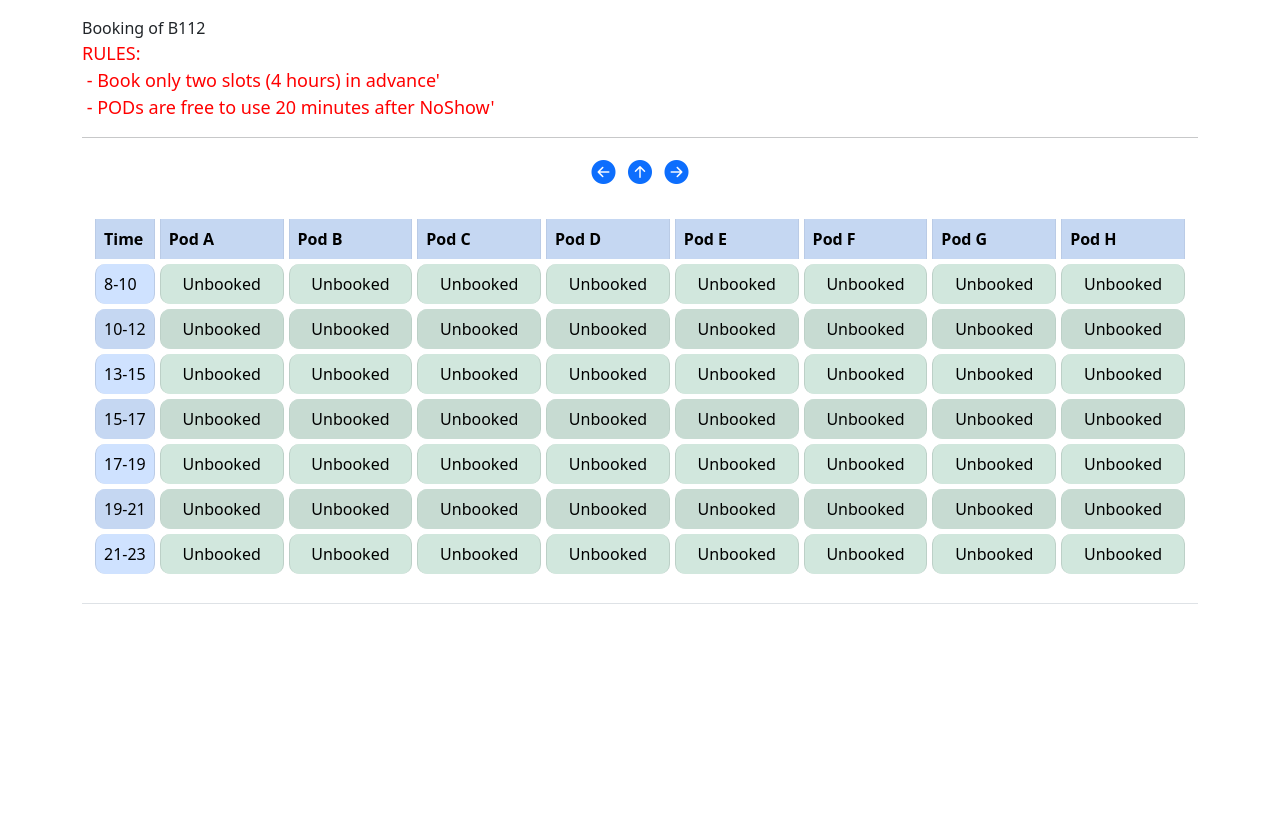
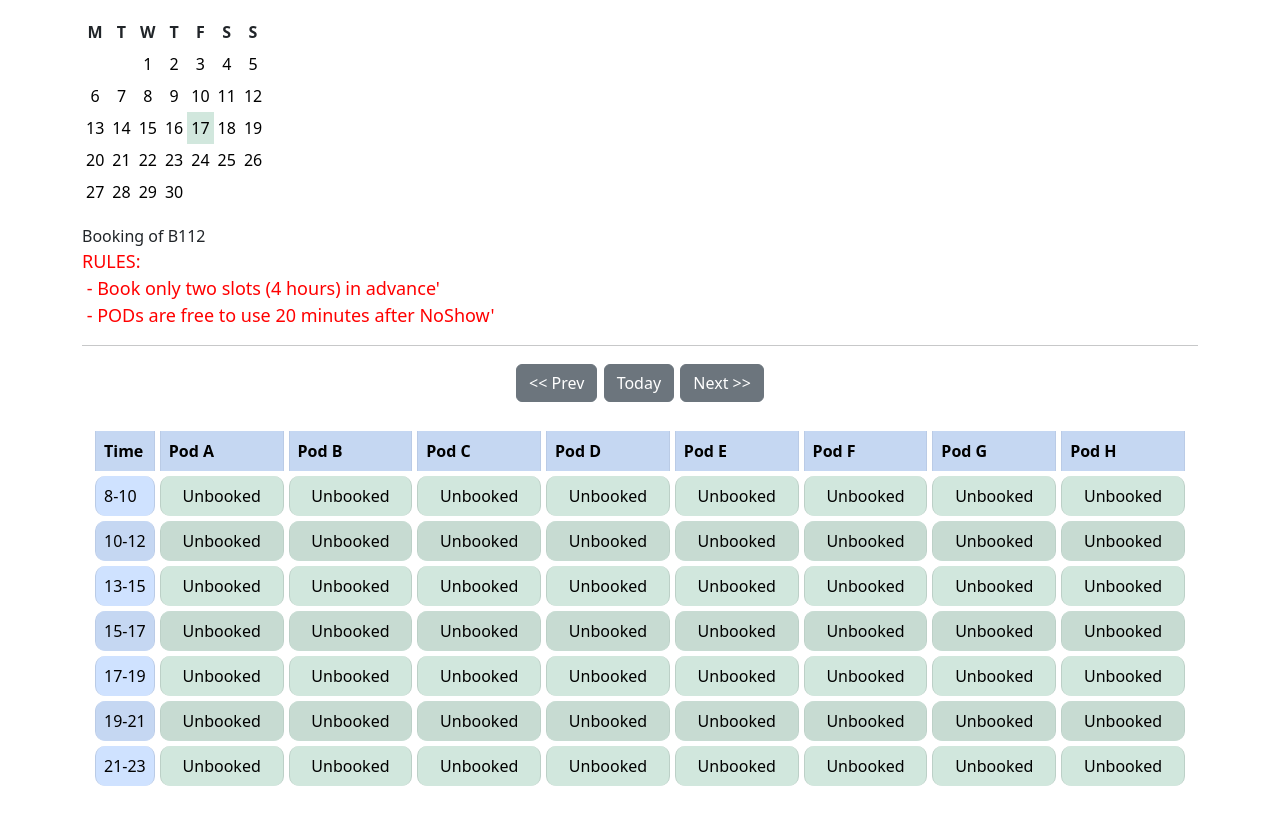
Before and after one commit to Telsak/podbooking, a Flask app: page /show/B112/22-06-17 in a window 1280 px wide. Shown: the part 56-871 px from the top of the page. Before the commit the page ends 660 px from the top, so only its background shows below. Run offline with Flask 2, Linux system fonts and the light colour scheme; data comes from the database, SQL or seed files in the repository; some libraries are stand-ins or nearby versions.

Commit message:
Some css and calendar stuff

```diff
--- a/datemagic.py
+++ b/datemagic.py
@@ -1,5 +1,8 @@
+from cgitb import html
 from time import localtime, mktime, time
 from datetime import datetime, date
+import calendar
+from calendar import HTMLCalendar
 
 def sec_to_date(sec):
     '''str_date returns in the format YY-M-D'''
@@ -57,3 +60,35 @@ def epoch_hr(epoch):
 def date_to_str():
     '''Todays date but without the leading 2 digits in 2022'''
     return str(date.today())[2:]
+
+def show_calendar(urldate, room):
+
+    class RoomCalendar(HTMLCalendar):
+        def __init__(self, today=[], *args, **kwargs):
+            super().__init__(*args, **kwargs)
+            self._today = today
+
+        def formatday(self, day, weekday):
+            today = datetime.now()
+            daystr = f'{str(today.year)[2:]}-{today.month}-{day}'
+            url = 'http://localhost:5000/show/ROOM/'
+            if day == self._today:
+                return f'<td class="today"><a href="{url}{daystr}" class="calurl">{day}</a></td>'
+            elif day == 0:
+                return '<td class="noday">&nbsp;</td>'
+            else:
+                return f'<td class="wday"><a class="calurl" href="{url}{daystr}">{day}</a></td>'
+
+    urldate = [int(x) for x in urldate.split('-')]
+    today_date = datetime.now()
+    html_raw = RoomCalendar(today=today_date.day).formatmonth(2000+urldate[0], urldate[1], withyear=False)
+    html_output = ''
+    for line in html_raw.split('\n'):
+        if 'month' not in line and 'table' not in line:
+            if 'class="mon"' in line:
+                line = '<tr><th class="dh">M</th><th class="dh">T</th><th class="dh">W</th><th class="dh">T</th><th class="dh">F</th><th class="dh">S</th><th class="dh">S</th></tr>'
+            if 'class="today"' in line:
+                line = line.replace('class="today"', 'class="today table-success"')
+            html_output += line
+    html_output = html_output.replace('ROOM', room)
+    return html_output
--- a/getapod.py
+++ b/getapod.py
@@ -9,7 +9,7 @@ from flask_wtf import FlaskForm
 from wtforms import StringField, SubmitField, PasswordField, HiddenField
 from wtforms.validators import DataRequired
 from flask_login import UserMixin, login_user, LoginManager, current_user, logout_user, login_required
-from datemagic import date_start_epoch, sec_to_date, date_to_sec, init_dates, date_to_str, check_book_epoch, epoch_hr
+from datemagic import date_start_epoch, sec_to_date, date_to_sec, init_dates, date_to_str, check_book_epoch, epoch_hr, show_calendar
 
 GRACE_MINUTES = 60
 BOOK_HOURS = [8,10,13,15,17,19,21]
@@ -49,6 +49,7 @@ app.jinja_env.globals.update(get_rooms=get_rooms)
 app.jinja_env.globals.update(get_users=get_users)
 app.jinja_env.globals.update(get_user=get_user)
 app.jinja_env.globals.update(get_db_bookings=get_db_bookings)
+app.jinja_env.globals.update(show_calendar=show_calendar)
 
 class LoginForm(FlaskForm):
     name = StringField("Username", validators=[DataRequired()])
--- /dev/null
+++ b/static/css/style.css
@@ -0,0 +1,22 @@
+.wday {
+    padding: 5px;
+    border-spacing: 5px;
+    text-align: center;
+}
+
+.dh {
+    text-align: center;
+    padding: 5px;
+    padding: 5px;
+}
+
+.today {
+    padding: 5px;
+    border-spacing: 5px;
+    text-align: center;
+}
+
+.calurl:link, .calurl:visited {
+    color: black;
+    text-decoration: none;
+}
--- a/templates/base.html
+++ b/templates/base.html
@@ -7,6 +7,7 @@
     <link rel="shortcut icon" href="{{ url_for('static', filename = 'favicon.ico') }}" type="image/x-icon">
     <link rel="icon" href="{{ url_for('static', filename = 'favicon.ico') }}" type="image/x-icon">
     <link href="https://cdn.jsdelivr.net/npm/bootstrap@5.2.0-beta1/dist/css/bootstrap.min.css" rel="stylesheet" integrity="sha384-0evHe/X+R7YkIZDRvuzKMRqM+OrBnVFBL6DOitfPri4tjfHxaWutUpFmBp4vmVor" crossorigin="anonymous">
+    <link href="{{ url_for('static', filename='css/style.css') }}" rel="stylesheet">
     <link rel="stylesheet" href="https://cdn.jsdelivr.net/npm/bootstrap-icons@1.3.0/font/bootstrap-icons.css">
   </head>
   <body>
--- a/templates/navbar.html
+++ b/templates/navbar.html
@@ -1,9 +1,9 @@
 <nav class="navbar navbar-expand-lg navbar-dark bg-dark">
     <div class="container-fluid">
-      <a class="navbar-brand" href="/">Podbokning</a>
       <button class="navbar-toggler" type="button" data-bs-toggle="collapse" data-bs-target="#navbarSupportedContent" aria-controls="navbarSupportedContent" aria-expanded="false" aria-label="Toggle navigation">
         <span class="navbar-toggler-icon"></span>
       </button>
+      <a class="navbar-brand" href="/">Podbokning</a>
       <div class="collapse navbar-collapse" id="navbarSupportedContent">
         <ul class="navbar-nav me-auto mb-2 mb-lg-0">
           {% if current_user.is_authenticated %}
--- a/templates/show.html
+++ b/templates/show.html
@@ -10,6 +10,11 @@
         {% endfor %}
     {% endif %}
 {% endwith %}
+
+<table class="table table-sm table-borderless" style="width:1%">
+    {{ show_calendar(show['dates']['today']['date'], show['room']['name'])|safe }}
+</table>
+
 <span class="rubrik">Booking of {{ show['room']['name'] }}</span><br>
 <span class="brodtext">
     <font color=red size=+1>RULES:
@@ -19,9 +24,9 @@
     <hr>
     <p style="text-align:center">
         <font color="blue" size=+2>
-            <a href="/show/{{ show['room']['name'] }}/{{show['dates']['yesterday']['date']}}"><i class="bi bi-arrow-left-circle-fill"></i></a>&nbsp;
-            <a href="/show/{{ show['room']['name'] }}"><i class="bi bi-arrow-up-circle-fill"></i></a>&nbsp;
-            <a href="/show/{{ show['room']['name'] }}/{{show['dates']['tomorrow']['date']}}"><i class="bi bi-arrow-right-circle-fill"></i></a>
+            <a class="btn btn-secondary" href="/show/{{ show['room']['name'] }}/{{show['dates']['yesterday']['date']}}" role="button"><< Prev</a>
+			<a class="btn btn-secondary" href="/show/{{ show['room']['name'] }}" role="button">Today</a>
+			<a class="btn btn-secondary" href="/show/{{ show['room']['name'] }}/{{show['dates']['tomorrow']['date']}}" role="button">Next >></a>
         </font>
     </p>
 <div class="table-responsive">
@@ -76,5 +81,5 @@
     </div>
   </div>
 
-<script src="{{ url_for('static', filename='jq_user_modal.js') }}" type="text/javascript"></script>
+<script src="{{ url_for('static', filename='/js/jq_user_modal.js') }}" type="text/javascript"></script>
 {% endblock %}
```
Also changed, not shown: templates/debug.html (+7 -0 lines), static/js/jq_user_modal.js (renamed from static/jq_user_modal.js).
